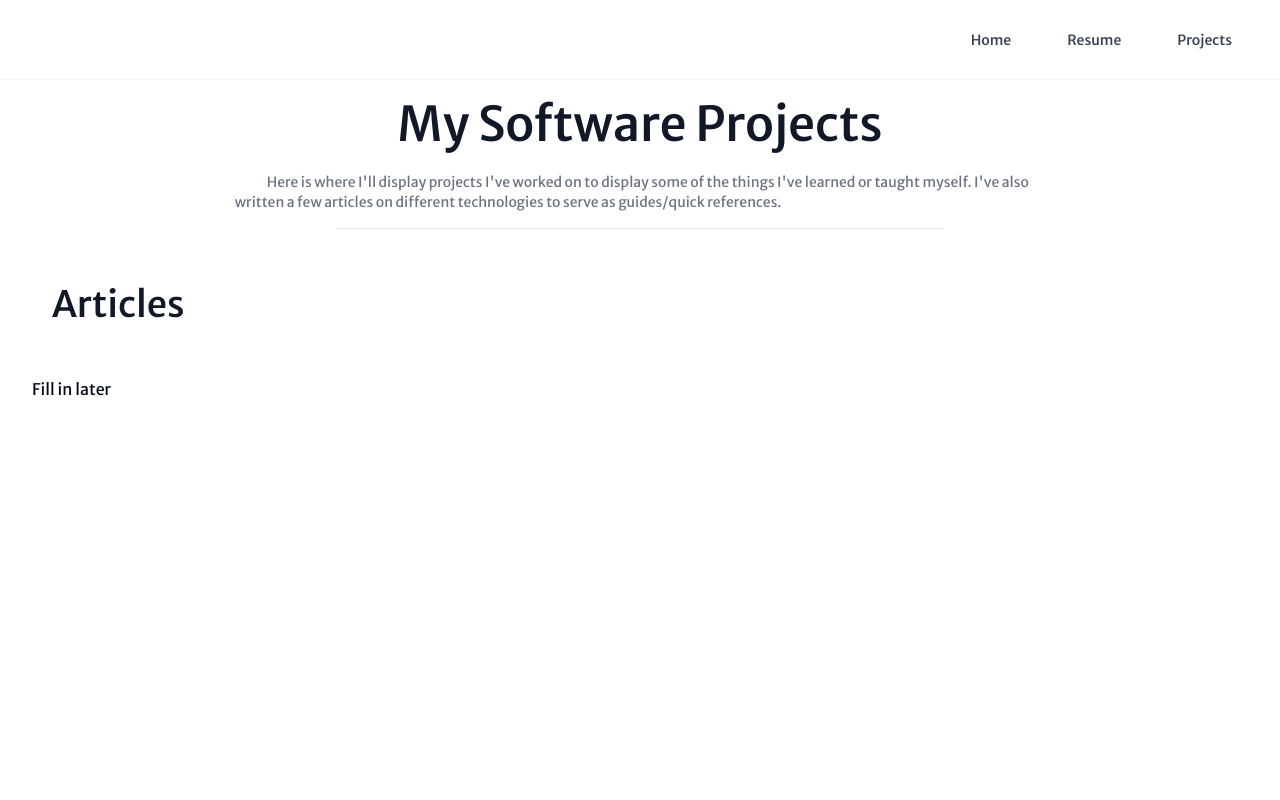
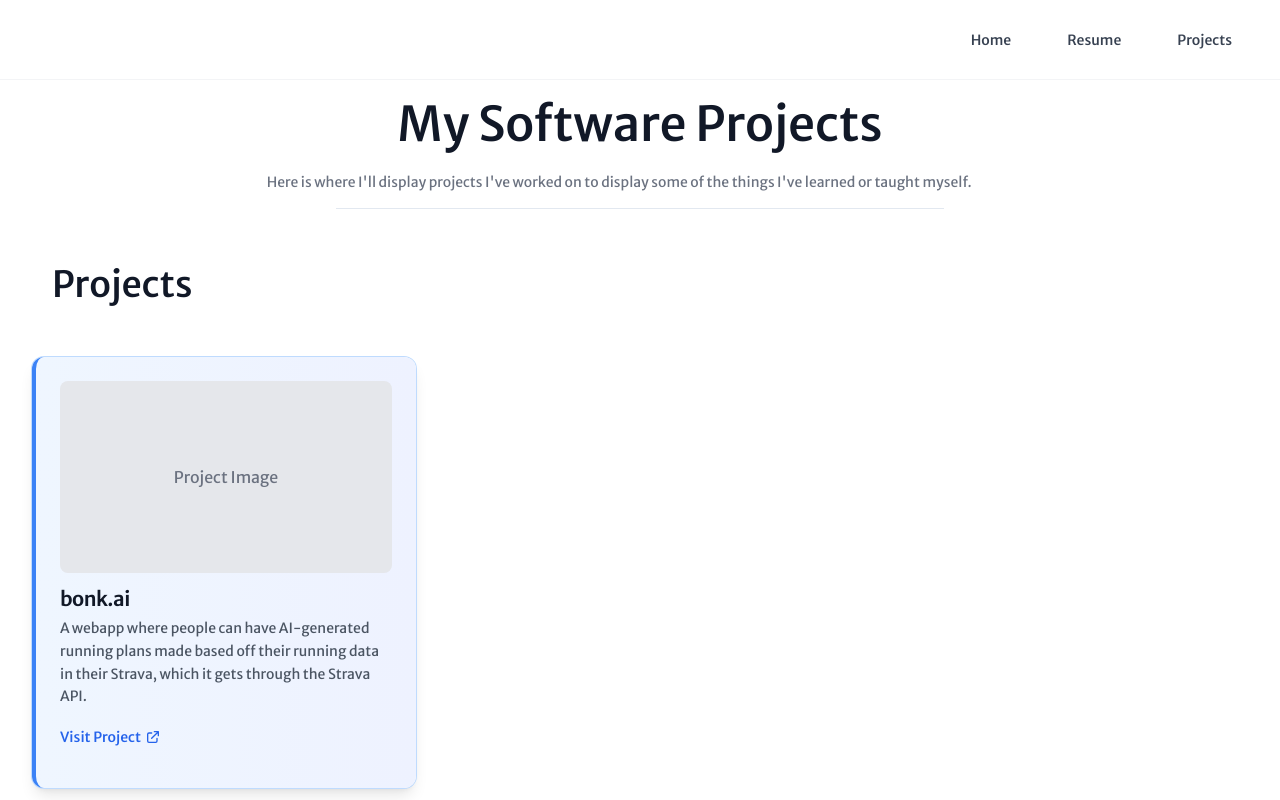
Before and after one commit to jrsarge/personal-website, a Next.js app: page /projects in a window 1280 px wide. Built offline with nearby package versions, Linux system fonts and the light colour scheme.

Commit message:
update projects

```diff
--- a/app/projects/page.tsx
+++ b/app/projects/page.tsx
@@ -1,12 +1,20 @@
 import type { Metadata } from "next";
-import NotionPreview from "@/components/ui/notion-preview";
-
+import Image from "next/image";
 import PageTitle from "@/components/ui/page-title";
 
 const title: { title: string; subtitle?: string } = {
     title: "My Software Projects",
-    subtitle: "Here is where I'll display projects I've worked on to display some of the things I've learned or taught myself.    I've also written a few articles on different technologies to serve as guides/quick references."
+    subtitle: "Here is where I'll display projects I've worked on to display some of the things I've learned or taught myself."
 }
+
+const projects = [
+	{
+		title: "bonk.ai",
+		description: "A webapp where people can have AI-generated running plans made based off their running data in their Strava, which it gets through the Strava API.",
+		link: "https://bonk-ai.vercel.app/",
+		image: "/projects/bonk-ai.png"
+	}
+];
 
 export default function DevelopmentPage() {
 	return (
@@ -14,15 +22,40 @@ export default function DevelopmentPage() {
 			<PageTitle components={ title } />
 			<section className="container">
 				<h1 className="text-left dark:text-white text-2xl md:text-3xl xl:text-4xl font-medium text-gray-900 w-10/12 p-5">
-					Articles
+					Projects
 				</h1>
-				<div className="grid grid-cols-1 gap-12 mt-8 md:grid-cols-2 lg:grid-cols-3 lg:gap-8 ">
-					Fill in later
+				<div className="grid grid-cols-1 gap-6 mt-8 md:grid-cols-2 lg:grid-cols-3 lg:gap-8">
+					{projects.map((project, index) => (
+						<div key={index} className="p-6 rounded-xl border-0 bg-gradient-to-r from-blue-50 to-indigo-50 dark:from-blue-900/20 dark:to-indigo-900/20 text-card-foreground shadow-lg hover:shadow-xl transition-all duration-300 ring-1 ring-blue-200 dark:ring-blue-700 hover:ring-blue-400 dark:hover:ring-blue-500 hover:scale-[1.02] border-l-4 border-l-blue-500">
+							<div className="mb-4">
+								<div className="w-full h-48 bg-gray-200 dark:bg-gray-700 rounded-lg mb-4 flex items-center justify-center">
+									<span className="text-gray-500 dark:text-gray-400">Project Image</span>
+								</div>
+								<h3 className="text-xl font-semibold leading-none tracking-tight text-gray-900 dark:text-white mb-2">
+									{project.title}
+								</h3>
+								<p className="text-sm text-gray-600 dark:text-gray-300 mb-4 leading-relaxed">
+									{project.description}
+								</p>
+								<a
+									href={project.link}
+									target="_blank"
+									rel="noopener noreferrer"
+									className="inline-flex items-center text-sm font-medium text-blue-600 hover:text-blue-700 dark:text-blue-400 dark:hover:text-blue-300 transition-colors"
+								>
+									Visit Project
+									<svg className="w-4 h-4 ml-1" fill="none" stroke="currentColor" viewBox="0 0 24 24">
+										<path strokeLinecap="round" strokeLinejoin="round" strokeWidth={2} d="M10 6H6a2 2 0 00-2 2v10a2 2 0 002 2h10a2 2 0 002-2v-4M14 4h6m0 0v6m0-6L10 14" />
+									</svg>
+								</a>
+							</div>
+						</div>
+					))}
 				</div>
 			</section>
 		</main>
 	);
-    }
+}
 
 export let metadata: Metadata = {
     title: "My Development Projects"
```
